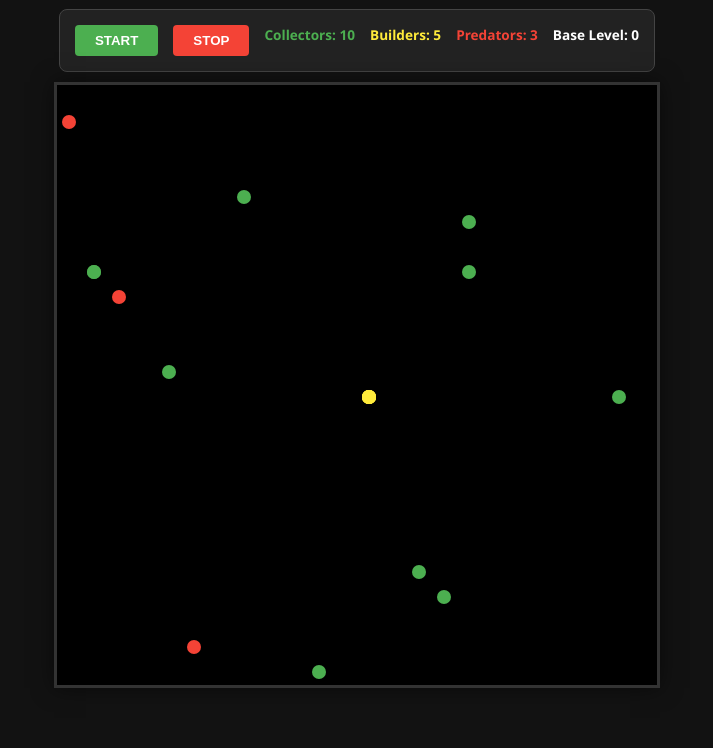
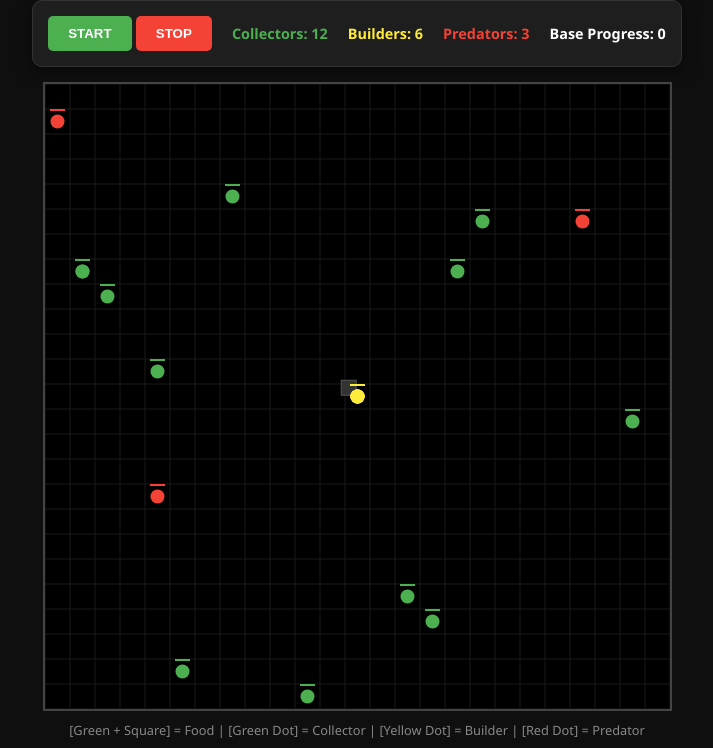
Before and after one commit to Neerajsai7/cpp, a plain HTML site: page index.html in a window 1280 px wide. Shown: the part 52-800 px from the top of the page, without its empty margins (283-996 px from the left). Drawn offline with Linux system fonts and the light colour scheme.

Commit message:
Refactor ecosystem simulation and UI elements

```diff
--- a/index.html
+++ b/index.html
@@ -3,68 +3,92 @@
 <head>
     <meta charset="UTF-8">
     <meta name="viewport" content="width=device-width, initial-scale=1.0">
-    <title>Ecosystem: Workers & Predators</title>
+    <title>Autonomous Ecosystem: Collectors & Builders</title>
     <style>
         body {
-            background-color: #121212;
-            color: #eee;
-            font-family: 'Segoe UI', sans-serif;
+            background-color: #0f0f0f;
+            color: #ffffff;
+            font-family: 'Segoe UI', Tahoma, Geneva, Verdana, sans-serif;
             display: flex;
             flex-direction: column;
             align-items: center;
             justify-content: center;
-            height: 100vh;
+            min-height: 100vh;
             margin: 0;
         }
 
+        .header { text-align: center; margin-bottom: 10px; }
+        h1 { color: #4CAF50; margin: 0; font-size: 1.5rem; }
+
         .ui-panel {
-            margin-bottom: 10px;
+            background: #1e1e1e;
+            padding: 15px;
+            border-radius: 10px;
+            border: 1px solid #333;
             display: flex;
-            gap: 15px;
-            background: #222;
-            padding: 15px;
-            border-radius: 8px;
-            border: 1px solid #444;
+            gap: 20px;
+            align-items: center;
+            margin-bottom: 15px;
+            box-shadow: 0 4px 15px rgba(0,0,0,0.5);
         }
 
         canvas {
             background-color: #000;
-            border: 3px solid #333;
-            box-shadow: 0 0 20px rgba(0,0,0,0.5);
+            border: 2px solid #444;
+            image-rendering: pixelated;
         }
 
         button {
-            padding: 8px 20px;
+            padding: 10px 20px;
             cursor: pointer;
             border: none;
-            border-radius: 4px;
+            border-radius: 5px;
             font-weight: bold;
+            transition: 0.2s;
         }
 
         #btnStart { background: #4CAF50; color: white; }
+        #btnStart:hover { background: #45a049; }
         #btnStop { background: #f44336; color: white; }
+        #btnStop:hover { background: #da190b; }
 
-        .stat { font-size: 0.85rem; font-weight: bold; }
-        .col-green { color: #4CAF50; }
-        .col-yellow { color: #FFEB3B; }
-        .col-red { color: #f44336; }
+        .stat-item { font-size: 0.9rem; font-weight: bold; }
+        .green { color: #4CAF50; }
+        .yellow { color: #FFEB3B; }
+        .red { color: #f44336; }
+        .white { color: #fff; }
+
+        .legend { margin-top: 10px; font-size: 0.8rem; color: #888; }
     </style>
 </head>
 <body>
 
+    <div class="header">
+        <h1>Autonomous Ecosystem</h1>
+    </div>
+
     <div class="ui-panel">
-        <button id="btnStart">START</button>
-        <button id="btnStop">STOP</button>
-        <div class="stat col-green">Collectors: <span id="c-coll">0</span></div>
-        <div class="stat col-yellow">Builders: <span id="c-build">0</span></div>
-        <div class="stat col-red">Predators: <span id="c-pred">0</span></div>
-        <div class="stat" style="color:white">Base Level: <span id="c-base">0</span></div>
+        <div class="controls">
+            <button id="btnStart">START</button>
+            <button id="btnStop">STOP</button>
+        </div>
+        <div class="stat-item green">Collectors: <span id="c-coll">0</span></div>
+        <div class="stat-item yellow">Builders: <span id="c-build">0</span></div>
+        <div class="stat-item red">Predators: <span id="c-pred">0</span></div>
+        <div class="stat-item white">Base Progress: <span id="c-base">0</span></div>
     </div>
 
     <canvas id="ecoCanvas"></canvas>
 
+    <div class="legend">
+        [Green + Square] = Food | [Green Dot] = Collector | [Yellow Dot] = Builder | [Red Dot] = Predator
+    </div>
+
 <script>
-const GRID_SIZE = 24;
+/**
+ * SIMULATION CONFIGURATION
+ */
+const GRID_SIZE = 25; // Matches the C++ logic of a fixed grid
 const CELL_SIZE = 25;
 const canvas = document.getElementById('ecoCanvas');
 const ctx = canvas.getContext('2d');
@@ -75,6 +99,9 @@ canvas.height = GRID_SIZE * CELL_SIZE;
 let running = false;
 const BASE_POS = { x: 12, y: 12 };
 
+/**
+ * BASE ENTITY CLASS (C++ Entity)
+ */
 class Agent {
     constructor(x, y, energy, color) {
         this.x = x;
@@ -91,21 +118,63 @@ class Agent {
     }
 }
 
+/**
+ * COLLECTORS (Green)
+ * Goal: Find green food, bring it back to base to generate "Resources".
+ */
 class Collector extends Agent {
-    constructor(x, y) { super(x, y, 100, "#4CAF50"); this.hasFood = false; }
+    constructor(x, y) {
+        super(x, y, 100, "#4CAF50");
+        this.hasFood = false;
+    }
+
     update(env) {
         if (!this.hasFood) {
+            // Searching for food
             const fIdx = env.food.findIndex(f => f.x === this.x && f.y === this.y);
-            if (fIdx !== -1) { this.hasFood = true; env.food.splice(fIdx, 1); }
+            if (fIdx !== -1) {
+                this.hasFood = true;
+                env.food.splice(fIdx, 1);
+            }
             this.moveRandom();
         } else {
-            // Head back to base
+            // Pathfind to Base
             if (this.x < BASE_POS.x) this.x++; else if (this.x > BASE_POS.x) this.x--;
             if (this.y < BASE_POS.y) this.y++; else if (this.y > BASE_POS.y) this.y--;
+
             if (this.x === BASE_POS.x && this.y === BASE_POS.y) {
                 this.hasFood = false;
-                env.baseResources += 20;
-                this.energy = this.maxEnergy;
+                env.baseResources += 30; // Deposit resources
+                this.energy = this.maxEnergy; // Refuel at base
+            }
+        }
+        this.energy -= 0.4;
+        if (this.energy <= 0) this.alive = false;
+    }
+}
+
+/**
+ * BUILDERS (Yellow)
+ * Goal: Stay near base, consume "Resources" to increase "Base Progress".
+ */
+class Builder extends Agent {
+    constructor(x, y) {
+        super(x, y, 100, "#FFEB3B");
+    }
+
+    update(env) {
+        // Stay within 3 squares of base
+        const distToBase = Math.abs(this.x - BASE_POS.x) + Math.abs(this.y - BASE_POS.y);
+
+        if (distToBase > 3) {
+            if (this.x < BASE_POS.x) this.x++; else if (this.x > BASE_POS.x) this.x--;
+            if (this.y < BASE_POS.y) this.y++; else if (this.y > BASE_POS.y) this.y--;
+        } else {
+            this.moveRandom();
+            if (env.baseResources > 0) {
+                env.baseResources -= 1;
+                env.baseConstruction += 0.1; // Building progress
+                this.energy = Math.min(this.maxEnergy, this.energy + 2);
             }
         }
         this.energy -= 0.3;
@@ -113,40 +182,35 @@ class Collector extends Agent {
     }
 }
 
-class Builder extends Agent {
-    constructor(x, y) { super(x, y, 100, "#FFEB3B"); }
+/**
+ * PREDATORS (Red)
+ * Goal: Eat Collectors or Builders. They die quickly without food.
+ */
+class Predator extends Agent {
+    constructor(x, y) {
+        super(x, y, 80, "#f44336");
+    }
+
     update(env) {
-        // Stay near base to build
-        if (Math.abs(this.x - BASE_POS.x) > 2 || Math.abs(this.y - BASE_POS.y) > 2) {
-            if (this.x < BASE_POS.x) this.x++; else if (this.x > BASE_POS.x) this.x--;
-            if (this.y < BASE_POS.y) this.y++; else if (this.y > BASE_POS.y) this.y--;
-        } else {
-            this.moveRandom();
-            if (env.baseResources > 0) {
-                env.baseResources -= 0.5;
-                env.baseConstruction += 0.2;
-            }
+        // Check current square for prey
+        const prey = env.agents.find(a => (a instanceof Collector || a instanceof Builder) && a.x === this.x && a.y === this.y && a.alive);
+
+        if (prey) {
+            prey.alive = false;
+            this.energy = this.maxEnergy; // Fully restored after eating
         }
-        this.energy -= 0.2;
+
+        // Predators move 2 steps per turn (Hunting speed)
+        for(let i=0; i<2; i++) this.moveRandom();
+
+        this.energy -= 2.2; // Aggressive starvation rate
         if (this.energy <= 0) this.alive = false;
     }
 }
 
-class Predator extends Agent {
-    constructor(x, y) { super(x, y, 80, "#f44336"); }
-    update(env) {
-        // Hunt any worker
-        const prey = env.agents.find(a => (a instanceof Collector || a instanceof Builder) && a.x === this.x && a.y === this.y);
-        if (prey) {
-            prey.alive = false;
-            this.energy = this.maxEnergy;
-        }
-        for(let i=0; i<2; i++) this.moveRandom();
-        this.energy -= 1.8; // High metabolism - dies without food
-        if (this.energy <= 0) this.alive = false;
-    }
-}
-
+/**
+ * ENVIRONMENT (The Grid Handler)
+ */
 const world = {
     agents: [],
     food: [],
@@ -154,41 +218,70 @@ const world = {
     baseConstruction: 0,
 
     init() {
-        for(let i=0; i<10; i++) this.agents.push(new Collector(rand(GRID_SIZE), rand(GRID_SIZE)));
-        for(let i=0; i<5; i++) this.agents.push(new Builder(BASE_POS.x, BASE_POS.y));
+        for(let i=0; i<12; i++) this.agents.push(new Collector(rand(GRID_SIZE), rand(GRID_SIZE)));
+        for(let i=0; i<6; i++) this.agents.push(new Builder(BASE_POS.x, BASE_POS.y));
         for(let i=0; i<3; i++) this.agents.push(new Predator(rand(GRID_SIZE), rand(GRID_SIZE)));
     },
 
     update() {
-        if (Math.random() < 0.3) this.food.push({x: rand(GRID_SIZE), y: rand(GRID_SIZE)});
-        this.agents.forEach(a => a.update(this));
+        // Spawn green food occasionally
+        if (Math.random() < 0.4) {
+            this.food.push({x: rand(GRID_SIZE), y: rand(GRID_SIZE)});
+        }
+
+        this.agents.forEach(a => {
+            if (a.alive) a.update(this);
+        });
+
+        // Remove dead agents (Starved or Eaten)
         this.agents = this.agents.filter(a => a.alive);
     },
 
     draw() {
         ctx.clearRect(0, 0, canvas.width, canvas.height);
 
-        // Draw Base
-        const baseSize = 10 + Math.floor(this.baseConstruction / 10);
-        ctx.fillStyle = "#555";
-        ctx.fillRect(BASE_POS.x*CELL_SIZE - baseSize/2 + 12, BASE_POS.y*CELL_SIZE - baseSize/2 + 12, baseSize, baseSize);
+        // 1. Draw Visual Grid Lines
+        ctx.strokeStyle = "#1a1a1a";
+        ctx.lineWidth = 1;
+        for (let i = 0; i <= GRID_SIZE; i++) {
+            ctx.beginPath(); ctx.moveTo(i * CELL_SIZE, 0); ctx.lineTo(i * CELL_SIZE, canvas.height); ctx.stroke();
+            ctx.beginPath(); ctx.moveTo(0, i * CELL_SIZE); ctx.lineTo(canvas.width, i * CELL_SIZE); ctx.stroke();
+        }
 
-        // Draw Food
+        // 2. Draw The Base
+        const baseViewSize = 15 + Math.floor(this.baseConstruction / 5);
+        ctx.fillStyle = "#333";
+        ctx.fillRect(BASE_POS.x * CELL_SIZE - baseViewSize/4, BASE_POS.y * CELL_SIZE - baseViewSize/4, baseViewSize, baseViewSize);
+        ctx.strokeStyle = "#555";
+        ctx.strokeRect(BASE_POS.x * CELL_SIZE - baseViewSize/4, BASE_POS.y * CELL_SIZE - baseViewSize/4, baseViewSize, baseViewSize);
+
+        // 3. Draw Food (Green Squares)
         ctx.fillStyle = "#4CAF50";
-        this.food.forEach(f => ctx.beginPath() || ctx.arc(f.x*CELL_SIZE+12, f.y*CELL_SIZE+12, 4, 0, 7) || ctx.fill());
+        this.food.forEach(f => {
+            ctx.fillRect(f.x * CELL_SIZE + 8, f.y * CELL_SIZE + 8, 8, 8);
+        });
 
-        // Draw Agents
+        // 4. Draw Agents (Dots)
         this.agents.forEach(a => {
             ctx.fillStyle = a.color;
             ctx.beginPath();
-            ctx.arc(a.x*CELL_SIZE+12, a.y*CELL_SIZE+12, 7, 0, 7);
+            ctx.arc(a.x * CELL_SIZE + CELL_SIZE/2, a.y * CELL_SIZE + CELL_SIZE/2, 7, 0, Math.PI * 2);
             ctx.fill();
+
+            // Carry Indicator for Collectors
             if (a instanceof Collector && a.hasFood) {
-                ctx.fillStyle = "white";
-                ctx.fillRect(a.x*CELL_SIZE+10, a.y*CELL_SIZE+10, 4, 4);
+                ctx.fillStyle = "#fff";
+                ctx.fillRect(a.x * CELL_SIZE + 10, a.y * CELL_SIZE + 10, 5, 5);
             }
+
+            // Energy Bar
+            ctx.fillStyle = "rgba(255,255,255,0.3)";
+            ctx.fillRect(a.x * CELL_SIZE + 5, a.y * CELL_SIZE, 15, 2);
+            ctx.fillStyle = a.color;
+            ctx.fillRect(a.x * CELL_SIZE + 5, a.y * CELL_SIZE, (a.energy / a.maxEnergy) * 15, 2);
         });
 
+        // 5. Update UI
         document.getElementById('c-coll').innerText = this.agents.filter(a => a instanceof Collector).length;
         document.getElementById('c-build').innerText = this.agents.filter(a => a instanceof Builder).length;
         document.getElementById('c-pred').innerText = this.agents.filter(a => a instanceof Predator).length;
@@ -196,17 +289,26 @@ const world = {
     }
 };
 
+// Helpers
 function rand(m) { return Math.floor(Math.random() * m); }
-document.getElementById('btnStart').onclick = () => running = true;
-document.getElementById('btnStop').onclick = () => running = false;
 
+// Controls
+document.getElementById('btnStart').onclick = () => { running = true; };
+document.getElementById('btnStop').onclick = () => { running = false; };
+
+// Main Loop
 world.init();
-function loop() {
-    if (running) world.update();
+function loop(time) {
+    if (running) {
+        world.update();
+    }
     world.draw();
-    setTimeout(loop, 120);
+    setTimeout(() => {
+        requestAnimationFrame(loop);
+    }, 100); // ~10 FPS for "Retro" terminal feel
 }
-loop();
+requestAnimationFrame(loop);
+
 </script>
 </body>
 </html>
```
